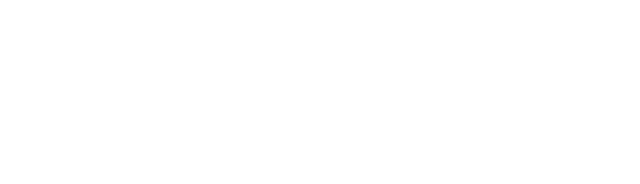
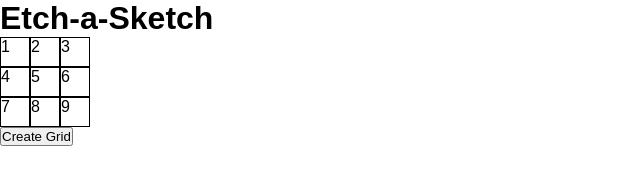
Before and after one commit to qcdavida/Etch-a-sketch, a plain HTML site: page index.html in a window 1280 px wide. Shown: the whole page, without its empty margins (0-640 px from the left). Drawn offline with Linux system fonts and the light colour scheme.

Commit message:
Pushing code

```diff
--- a/index.html
+++ b/index.html
@@ -5,9 +5,17 @@
         <meta http-equiv="X-UA-Compatible" content="IE=edge">
         <meta name="viewport" content="width=device-width, initial-scale=1.0">
         <title>Document</title>
+        <link href="./style.css" rel="stylesheet">
+        <script src="./script.js" defer></script>
     </head>
 
     <body>
+        <h1>Etch-a-Sketch</h1>
+        <div class="container">
+        </div>
 
+        <p>
+            <button onclick="makeGrid();">Create Grid</button>
+        <p>
     </body>
 </html>
--- /dev/null
+++ b/script.js
@@ -0,0 +1,37 @@
+const container = document.getElementsByClassName("container");
+
+function makeGrid(){
+    for(let i = 1; i <= 9; i++){
+        let row = document.createElement('div');
+        row.className = 'row';
+        row.id = 'row' + i;
+        row.textContent = i;
+        row.addEventListener('click', changeColor());
+
+        container[0].appendChild(row);
+
+    }
+    container[0].style.gridTemplateColumns = "repeat(3, 30px)";
+    container[0].style.gridTemplateRows = "repeat(3, 30px)";
+    addEventsToDivs();
+}
+
+function addEventsToDivs(){
+    let divs = document.querySelectorAll('.row');
+
+    divs.forEach((div) => {
+        console.log(div.id);
+
+        div.addEventListener('click', changeColor);
+        // div.onclick = changeColor;
+    });
+}
+
+function changeColor(){
+    console.log("testing");
+}
+
+makeGrid();
+
+
+//        div.addEventListener('click', changeColor);
--- /dev/null
+++ b/style.css
@@ -0,0 +1,48 @@
+* {
+    margin: 0px;
+    padding: 0px;
+    box-sizing: border-box;
+}
+
+body {
+    font-family: sans-serif;
+    width: 100%;
+    min-height: 100vh;
+}
+
+/* .box {
+    background: white;
+    border: black 1px solid;
+    width: 30px;
+    height: 30px;
+    margin: 0 auto;
+    margin-top: 0;
+    cursor: pointer;
+    display: inline-block;
+    float: left;
+}
+
+.row {
+    display: block;
+    float:left;
+    width:100%;
+} */
+
+.container {
+    display: grid;
+}
+
+.row {
+    border: black 1px solid;
+}
+
+
+/* .container {
+    display: grid;
+    grid-template-columns: repeat(4, 30px);
+    grid-template-rows: repeat(4, 30px);
+}
+
+.container > div {
+    border: black 1px solid;
+} */
```
